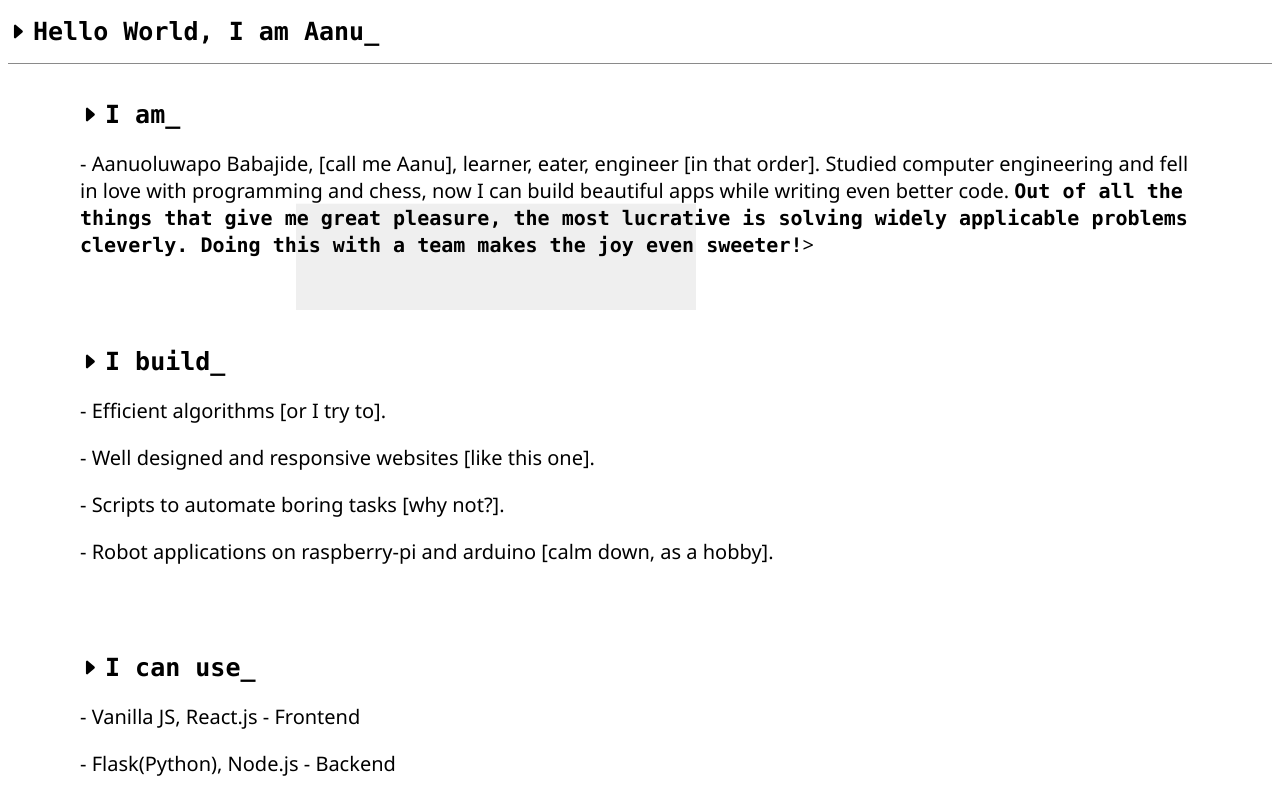
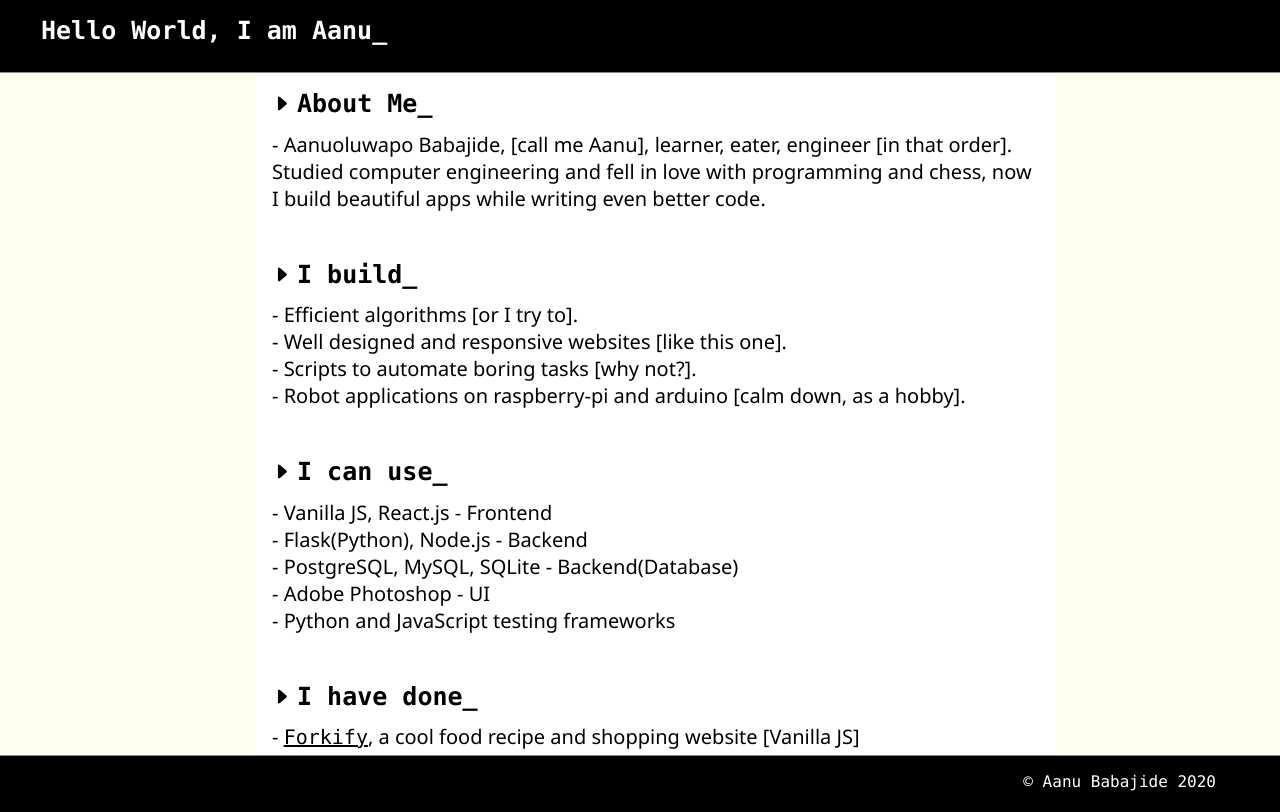
Before and after one commit to anubabajide/anubabajide.github.io, a plain HTML site: page index.html in a window 1280 px wide. Drawn offline with Linux system fonts and the light colour scheme.

Commit message:
Made better

```diff
--- a/index.html
+++ b/index.html
@@ -5,18 +5,20 @@
         <link rel="stylesheet" type="text/css" href="style.css">
     </head>
 
-    <body>
+    <body >
         <div class="container">
             <div class="hello-world-container">
                 <h1 class="hello-world-text section-head">Hello World, I am Aanu</h1>
             </div>
             <div class="parallax">
-                <div class="background-image parallax__layer"></div>
+                <div class="background-image parallax__layer">
+
+                </div>
                 <div class='all-sections parallax__layer flex-parent'>
                     <div class="section-container transparent">
-                        <h2 class="section-head">I am</h2>
+                        <h2 class="section-head">About Me</h2>
                         <div class="section-text">
-                            <p>Aanuoluwapo Babajide, [call me Aanu], learner, eater, engineer [in that order]. Studied computer engineering and fell in love with programming and chess, now I can build beautiful apps while writing even better code. <b>Out of all the things that give me great pleasure, the most lucrative is solving widely applicable problems cleverly. Doing this with a team makes the joy even sweeter!</b>></p>
+                            <p>Aanuoluwapo Babajide, [call me Aanu], learner, eater, engineer [in that order]. Studied computer engineering and fell in love with programming and chess, now I build beautiful apps while writing even better code.</p>
                         </div>
                     </div>
 
@@ -42,17 +44,19 @@
                     </div>
 
                     <div class="section-container">
-                        <h2 class="section-head">show picture</h2>
-                        <img >
-                    </div>
-
-                    <div class="section-container transparent">
                         <h2 class="section-head">I have done</h2>
                         <div class="section-text">
                             <p><a href="https://anubabajide.github.io/Forkify/" target="_blank" rel="noopener noreferrer">Forkify</a>, a cool food recipe and shopping website [Vanilla JS]</p>
                             <p><a href="https://anubabajide.github.io/Budgety/" target="_blank" rel="noopener noreferrer">Budgety</a>, a simple income and expense budget calculation app. [Vanilla JS]</p>
                             <p><a href="https://partner-learn.herokuapp.com/" target="_blank" rel="noopener noreferrer">Partner Learn</a>, an innovative website to pair up with friends and learn efficeint DSA design. [React - Flask]</p>
                             <p><a href="https://github.com/anubabajide/Maze-Runner" target="_blank" rel="noopener noreferrer">Maze Runner</a>, a robot that solves mazes!</p>
+                        </div>
+                    </div>
+
+                    <div class="section-container transparent">
+                        <h2 class="section-head">Download</h2>
+                        <div class="section-text">
+                            <p><a href="https://1drv.ms/b/s!AutTpnFLDtu5snENL1UUB4GoB3Ai?e=KUStHd" target="_blank" rel="noopener noreferrer">My CV</a></p>
                         </div>
                     </div>
 
@@ -65,19 +69,9 @@
                             <a href="https://stackoverflow.com/users/12241185/aanu-babajide" target="_blank" rel="noopener noreferrer"><img src="./Images/stack-overflow.svg" class="icon"></a>
                         </div>
                     </div>
-
-                    <div class="section-container transparent">
-                        <h2 class="section-head">show picture</h2>
-                    </div>
-
-                    <div class="section-container">
-                        <h2 class="section-head">Download</h2>
-                        <div class="section-text">
-                            <p><a href="https://1drv.ms/b/s!AutTpnFLDtu5snENL1UUB4GoB3Ai?e=KUStHd" target="_blank" rel="noopener noreferrer">My CV</a></p>
-                        </div>
-                    </div>
                 </div>
             </div>
+            <div class="footer"><p>&copy Aanu Babajide 2020</p></div>
         </div>
     </body>
 </html>
--- a/style.css
+++ b/style.css
@@ -1,10 +1,21 @@
-body {
+* {
+    font-family: consolas, -apple-system, BlinkMacSystemFont, 'Segoe UI', Roboto, Oxygen, Ubuntu, Cantarell, 'Open Sans', 'Helvetica Neue', sans-serif;
+    /* box-sizing: border-box; */
+    margin: 0;
     padding: 0;
+    border: 0;
+    outline: 0;
 }
 
-* {
-    font-family: consolas, -apple-system, BlinkMacSystemFont, 'Segoe UI', Roboto, Oxygen, Ubuntu, Cantarell, 'Open Sans', 'Helvetica Neue', sans-serif;
-    box-sizing: border-box;
+body {
+    padding: 0 0 0 0;
+    margin: 0 0 0 0;
+    border: 0 0 0 0;
+    background-color: ivory;
+}
+
+a {
+    color: black;
 }
 
 .container {
@@ -16,34 +27,45 @@ body {
 
 .hello-world-container {
     border-bottom: 1px solid #8a8a8a;
-    background-color: #ffffff;
+    background-color: #000000;
+    padding: 1em;
+    height: 5vh;
 }
 
-.background-image {
-    content: url("./Images/background.jpg");
-    transform: translateZ(-2px) scale(3);
+.footer {
+    border-top: 1px solid #8a8a8a;
+    background-color: #000000;
+    padding: 1em;
+    padding-right: 4em;
+    height: 3vh;
+}
+
+.footer p {
+    color: #ffffff;
+    text-align: right;
 }
 
 .parallax {
     perspective: 1px;
-    height: 90vh;
+    height: 85.3vh;
     overflow-x: hidden;
     overflow-y: auto;
     padding: 0;
 }
 
 .parallax__layer {
-    position: absolute;
     top: 0;
     right: 0;
     bottom: 0;
     left: 0;
+    position: absolute;
 }
 
 .hello-world-text {
     font-family: consolas;
     font-size: 48px;
     padding-left: 20px;
+    color: #ffffff;
 }
 
 .flex-parent {
@@ -54,7 +76,7 @@ body {
 
 .all-sections {
     flex-direction: column;
-    width: 90vw;
+    width: 60%;
     margin: 0 auto 0 auto;
     background-color: transparent;
     transform: translateZ(0);
@@ -79,6 +101,7 @@ body {
     background-position: 0 50%;
     background-size: 0.75em;
     padding-left: 1em;
+    margin-bottom: 0.5em;
     font-size: 25px;
 }
 
```
